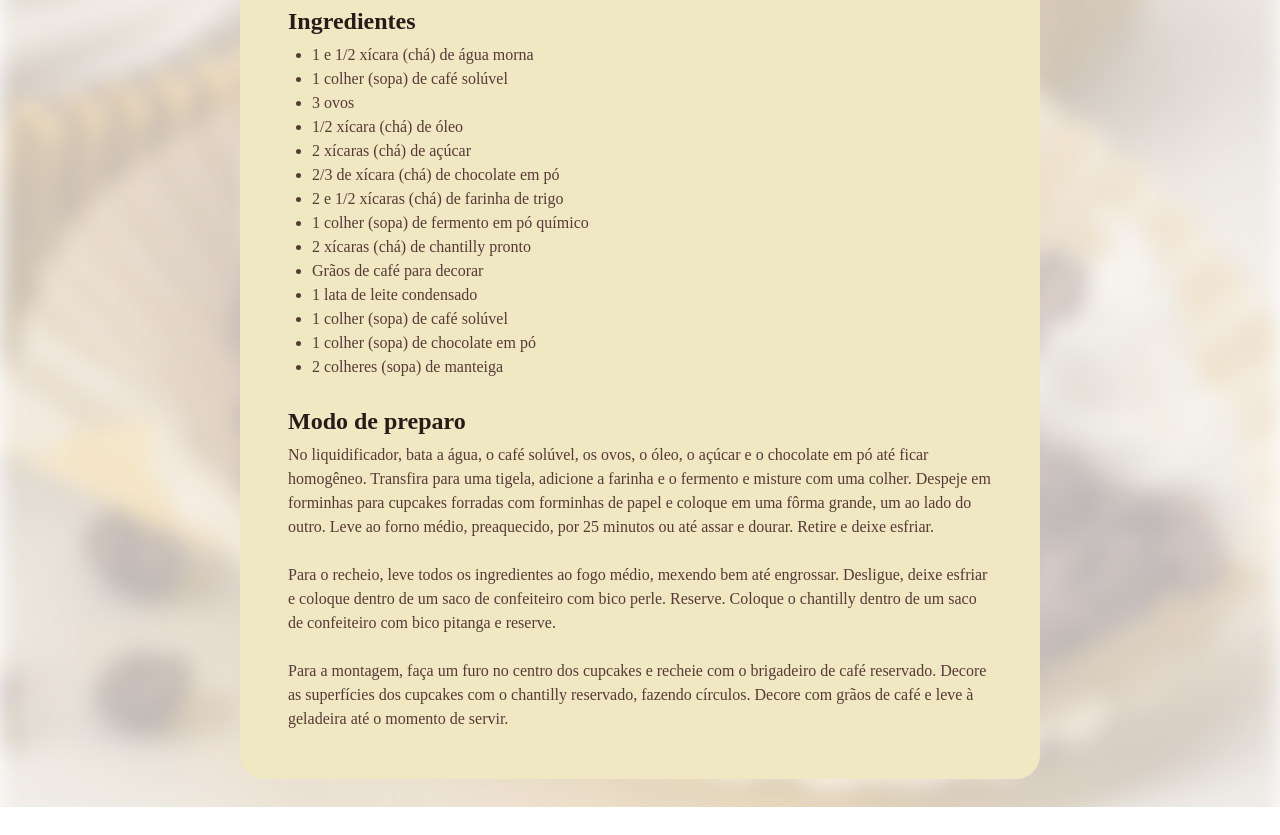
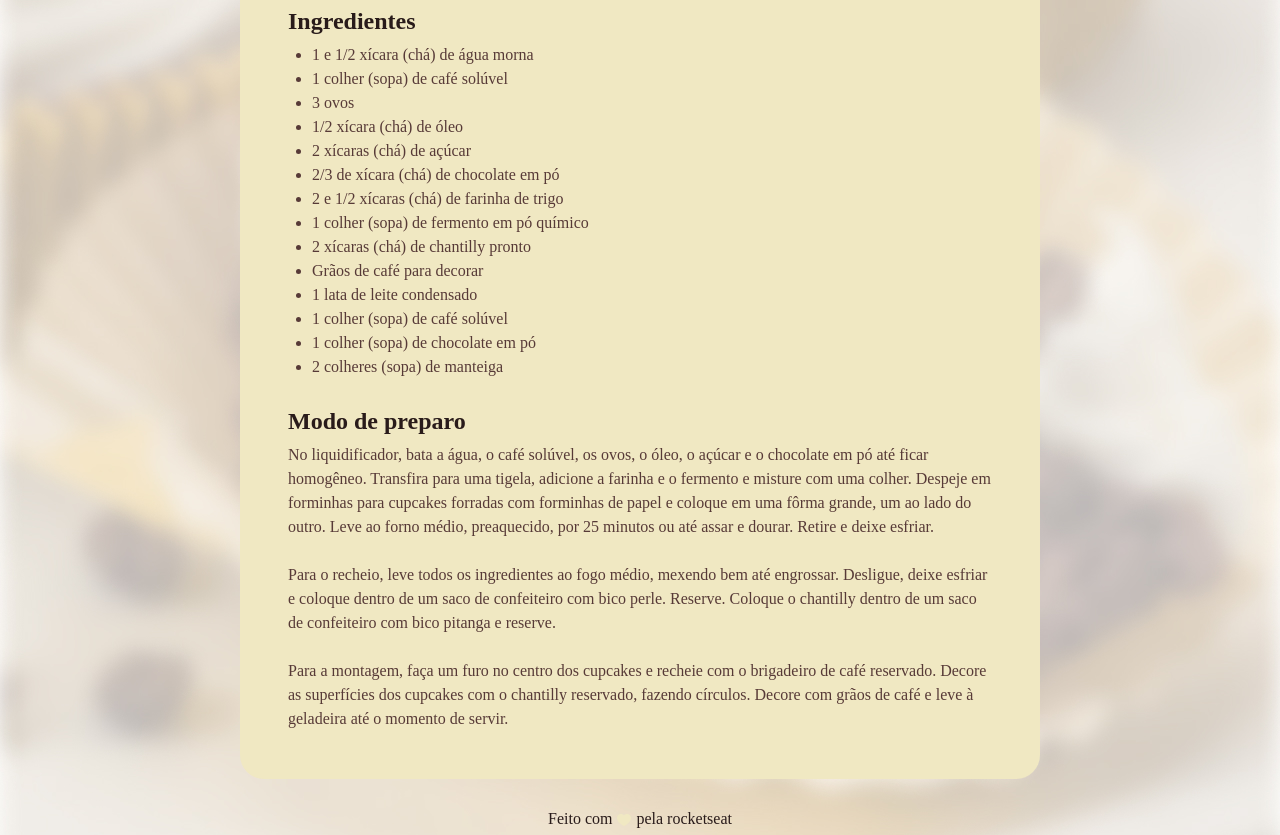
Before and after one commit to Joao-Oliveira-Dev/Projeto-pag_receita, a plain HTML site: page index.html in a window 1280 px wide. Shown: the part 720-1555 px from the top of the page. Before the commit the page ends 1527 px from the top, so only its background shows below. Drawn offline with Linux system fonts and the light colour scheme; a web font is replaced by a local one.

Commit message:
Final commit

```diff
--- a/index.html
+++ b/index.html
@@ -52,9 +52,14 @@
 Para o recheio, leve todos os ingredientes ao fogo médio, mexendo bem até engrossar. Desligue, deixe esfriar e coloque dentro de um saco de confeiteiro com bico perle. Reserve. Coloque o chantilly dentro de um saco de confeiteiro com bico pitanga e reserve.<br><br>
 Para a montagem, faça um furo no centro dos cupcakes e recheie com o brigadeiro de café reservado. Decore as superfícies dos cupcakes com o chantilly reservado, fazendo círculos. Decore com grãos de café e leve à geladeira até o momento de servir.
         </P>
-    </section>
-  </main>
- </div>
-
+     </section>
+   </main>
+  </div>
+ <footer>
+Feito com
+ <img src="assets/heart.svg"
+ alt="Coracaozinho">
+ pela rocketseat
+ </footer>
 </body>
 </html>
```
Also changed, not shown: assets/heart.svg (added).
